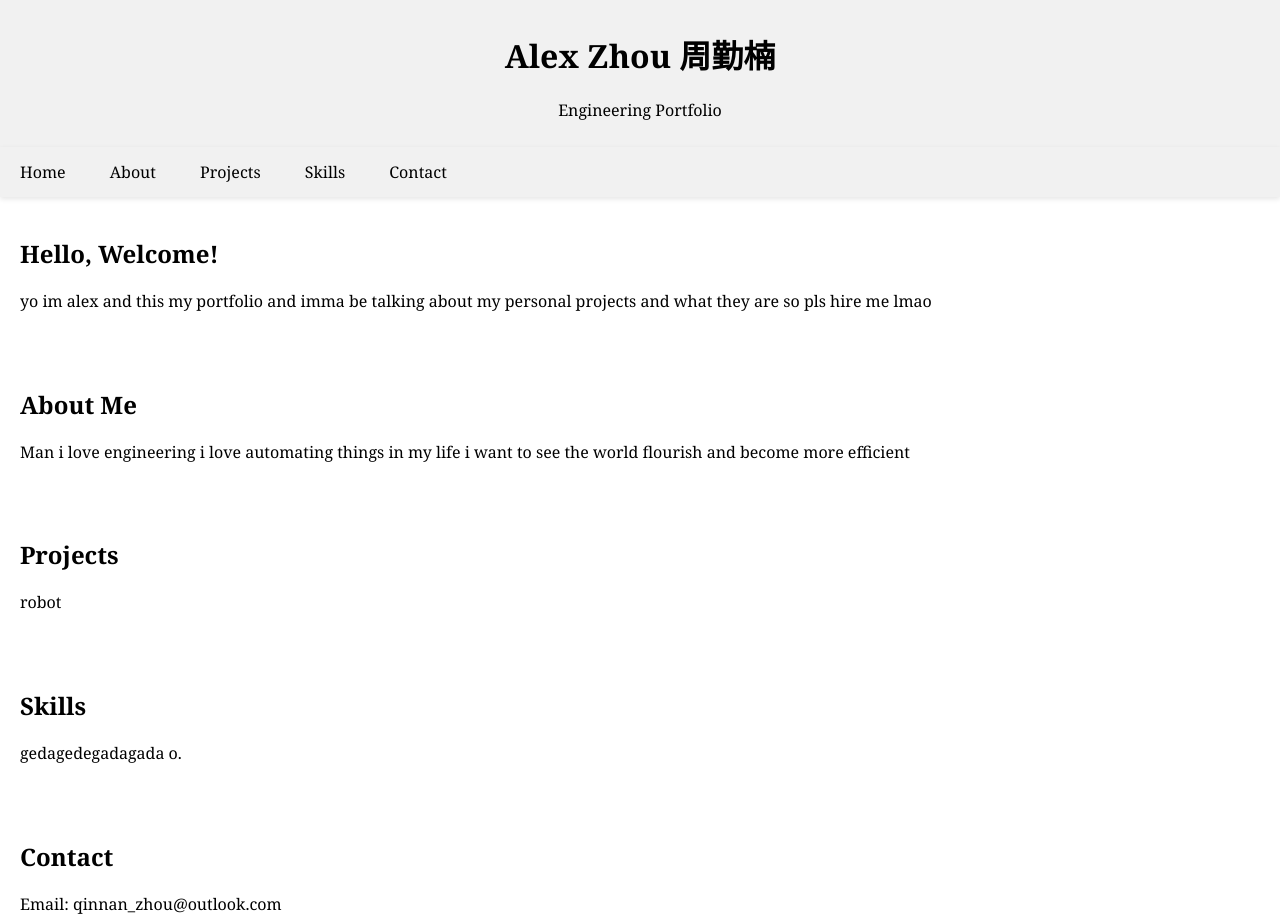
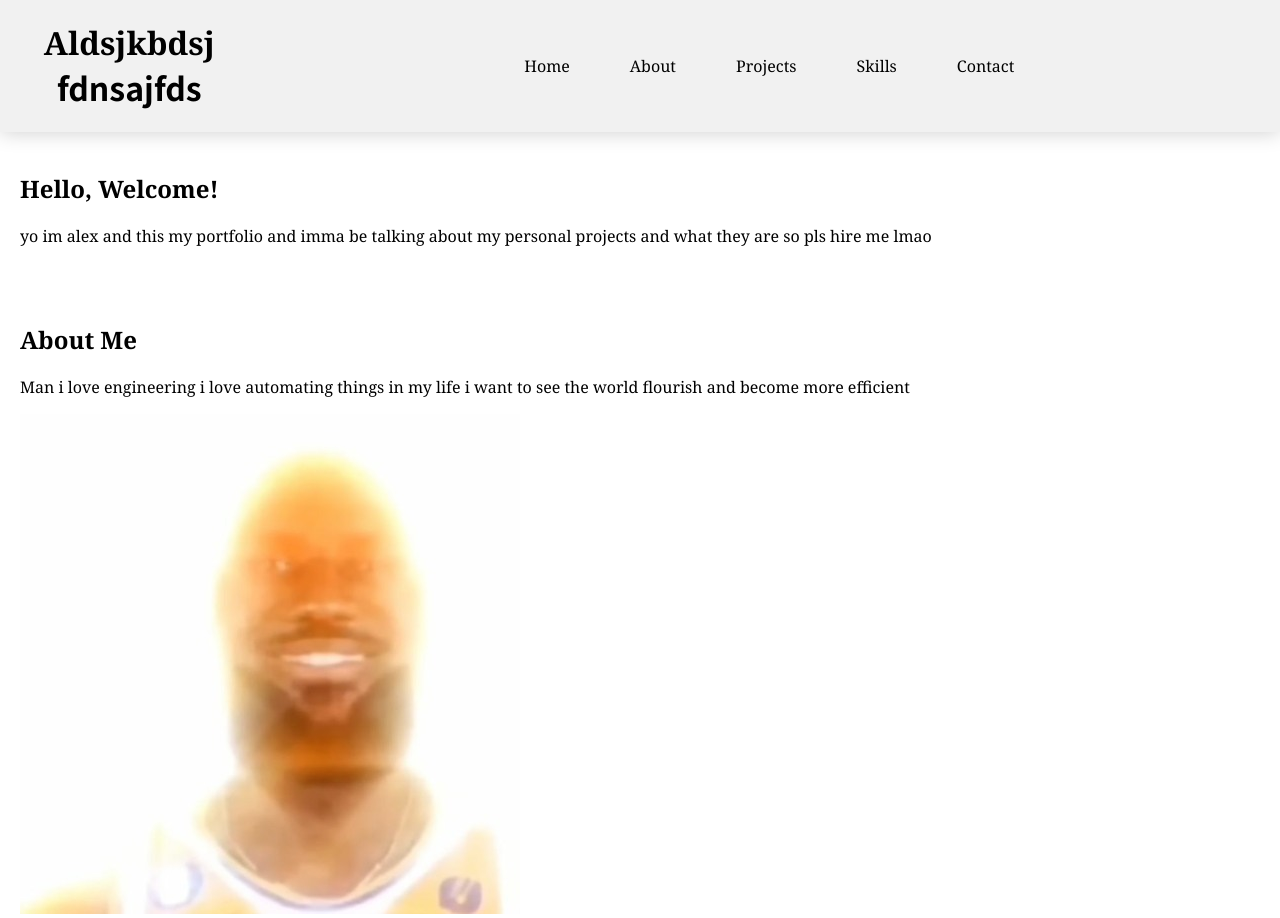
Before and after one commit to aexzhou/ZhouEngineering, a plain HTML site: page index.html in a window 1280 px wide. Shown: the top 918 px of the page. Drawn offline with Linux system fonts and the light colour scheme; a web font is replaced by a local one.

Commit message:
adsasdas

```diff
--- a/index.html
+++ b/index.html
@@ -4,6 +4,7 @@
     <meta charset="UTF-8">
     <meta name="viewport" content="width=device-width, initial-scale=1.0">
     <title>Zhou</title>
+    <link rel="icon" type="image/x-icon" href="./images/favicon.ico?v=2">
     <link rel="preconnect" href="https://fonts.googleapis.com">
     <link rel="preconnect" href="https://fonts.gstatic.com" crossorigin>
     <link href="https://fonts.googleapis.com/css2?family=Noto+Serif:wght@400;700&display=swap" rel="stylesheet">
@@ -15,12 +16,8 @@
 </head>
 <body>
 
-<div class="header">
-    <h1><span>Alex Zhou</span> <span class="chinese">周勤楠</span></h1>
-    <p>Engineering Portfolio</p>
-</div>
-
 <div class="navigation">
+    <h1 id="header"><span>Aldsjkbdsj</span> <span class="chinese">fdnsajfds</span></h1>
     <ul>
         <li><a href="#home">Home</a></li>
         <li><a href="#about">About</a></li>
@@ -40,6 +37,7 @@
         <h2>About Me</h2>
         <p>Man i love engineering i love automating things in my life i want to see the world flourish and become more efficient
         </p>
+        <img src="./images/lebron.jpg">
     </div>
 
     <div class="main" id="projects">
@@ -50,6 +48,7 @@
     <div class="main" id="skills">
         <h2>Skills</h2>
         <p>gedagedegadagada o.</p>
+        <img src="./images/nugget.jpg">
     </div>
 
     <div class="main" id="contact">
--- a/script.js
+++ b/script.js
@@ -1,15 +1,27 @@
 document.addEventListener('DOMContentLoaded', () => {
     const header = document.querySelector('.header');
 
-    window.onscroll = function() {
-        if (window.pageYOffset > 100) {
-            header.classList.add("small-header");
-        } else {
-            header.classList.remove("small-header");
-        }
-    };
+    // window.onscroll = function() {
+    //     if (window.pageYOffset > 100) {
+    //         header.classList.add("small-header");
+    //     } else {
+    //         header.classList.remove("small-header");
+    //     }
+    // };
+    window.onscroll = function() {scrollFunction()};
 
     header.onclick = function() {
         window.scrollTo({top: 0, behavior: 'smooth'});
     };
 });
+
+
+
+function scrollFunction() {
+    if (document.body.scrollTop > 50 || document.documentElement.scrollTop > 50) {
+        document.getElementsByClassName("header").style.fontSize = "30px";
+
+    } else {
+      document.getElementsByClassName("header").style.fontSize = "90px";
+    }
+}
--- a/styles.css
+++ b/styles.css
@@ -1,30 +1,32 @@
 body { font-family: 'Noto Serif', serif; margin: 0; padding: 0; }
 .footer { background-color: #f1f1f1; padding: 1px; text-align: center; transition: padding 0.3s ease-in-out; }
 .main { padding: 20px; }
-.navigation { position: sticky; top: 0; background-color: #f1f1f1; box-shadow: 0 2px 5px rgba(0,0,0,0.1); z-index: 1000; }
-.header {
-    position: sticky;
-    top: 0;
-    background-color: #f1f1f1;
-    padding: 10px;
-    text-align: center;
-    transition: padding 0.2s ease-in-out, font-size 0.2s ease-in-out;
-    z-index: 100;
-    cursor: pointer;
-}
-.small-header { padding: 5px; }
-.small-header h1 { font-size: 15px; }
-.small-header p { font-size: 14px; }
 
 
+
+.shrink {
+    padding: 5px;
+    font-size: 10px;
+}
+
 .navigation {
-    position: sticky;
-    top: 60px;
+    /* position: sticky; */
+    display: flex;
+    align-items: center;
+    text-align: center;
     background-color: #f1f1f1;
-    box-shadow: 0 2px 5px rgba(0,0,0,0.1);
+    box-shadow: 0 0px 20px rgba(0,0,0,0.2);
     z-index: 101;
 }
-.navigation ul { list-style-type: none; margin: 0; padding: 0; }
+
+
+.navigation ul {
+    list-style-type: none;
+    margin: 0; padding: 0; display:flex; width: 100%;
+    justify-content: center;
+    gap: 20px;
+
+}
 .navigation ul li { display: inline; }
 .navigation ul li a {
     position: relative;
@@ -35,6 +37,8 @@ body { font-family: 'Noto Serif', serif; margin: 0; padding: 0; }
     text-decoration: none;
     transition: color 0.2s ease;
 }
+
+
 .navigation ul li a::before, .navigation ul li a::after {
     content: '';
     position: absolute;
@@ -50,9 +54,11 @@ body { font-family: 'Noto Serif', serif; margin: 0; padding: 0; }
 .navigation ul li a:hover {
     color: #777;
 }
+
 .navigation ul li a:hover::before, .navigation ul li a:hover::after {
     transform: scaleX(1);
 }
+
 .chinese { font-family: 'Noto Sans SC', sans-serif; }
 .chinese1 { font-family: 'Zhi Mang Xing', cursive; }
 .chinese2 { font-family: 'Liu Jian Mao Cao', cursive; }
```
Also changed, not shown: images/favicon.ico (added), images/lebron.jpg (added), images/lebron2.jpg (added), images/nugget.jpg (added).
